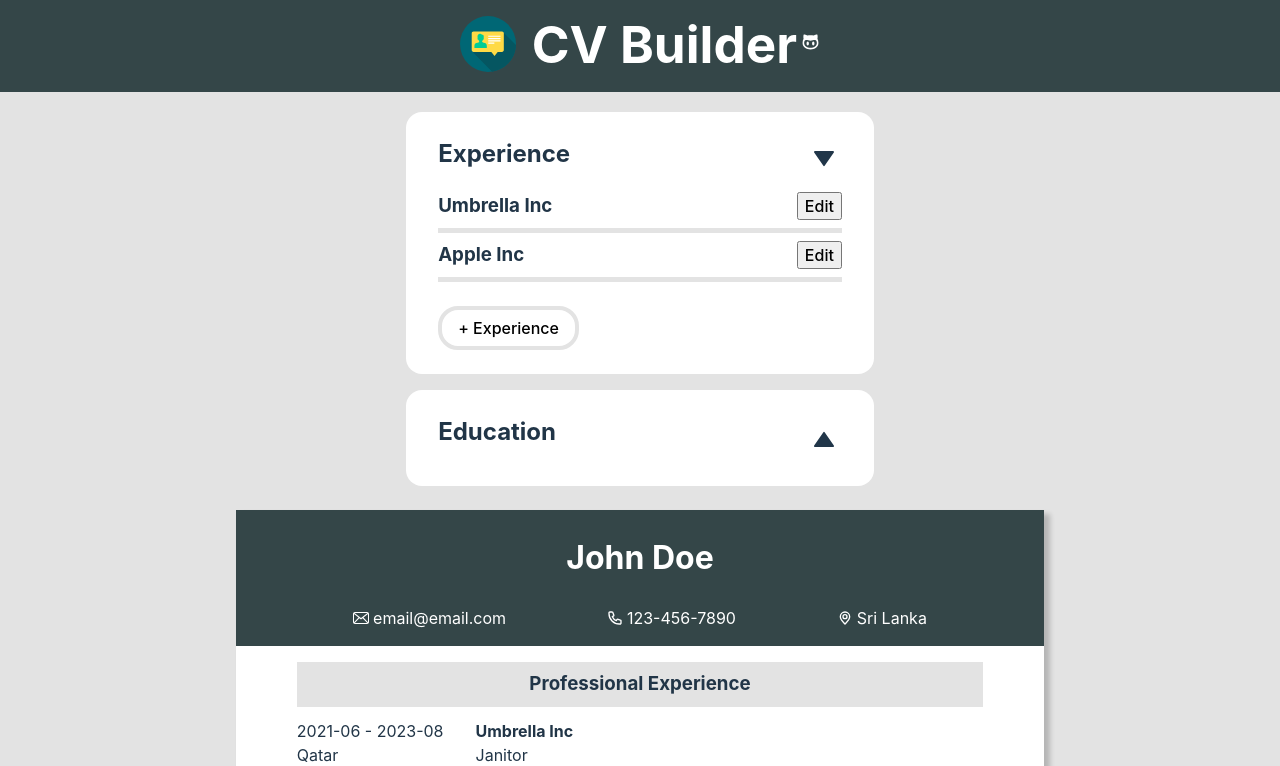
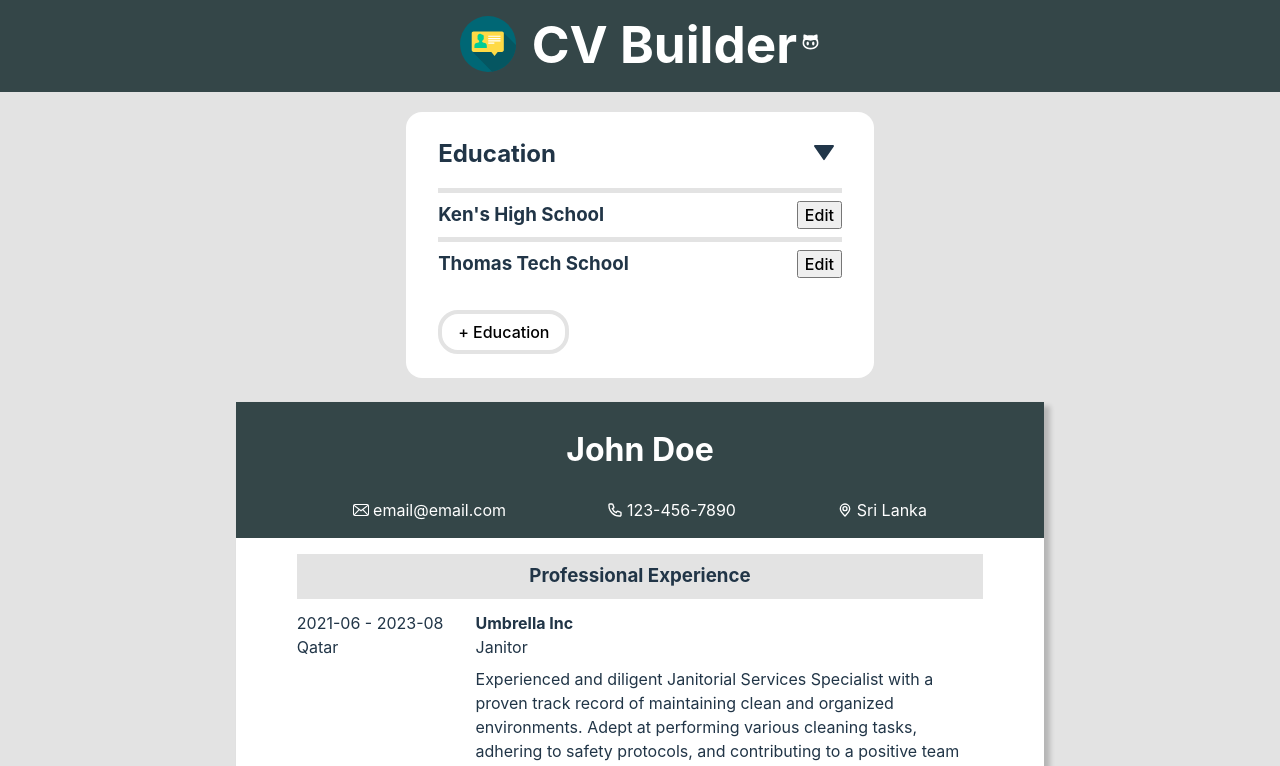
Before and after one commit to zakrnem/cv-builder, a React (Vite) app: page / in a window 1280 px wide. Shown: the top 766 px of the page. Built offline with nearby package versions, Linux system fonts and the light colour scheme.

Commit message:
Show one instance of EducationForm at a time

```diff
--- a/src/components/AddInstanceButton.jsx
+++ b/src/components/AddInstanceButton.jsx
@@ -3,7 +3,6 @@ function AddInstanceButton({
   buttonText,
   handleNewInstance,
   numberGroupVisible,
-  isFormVisible,
   groupIndex,
 }) {
   return (
@@ -11,7 +10,10 @@ function AddInstanceButton({
       className={className}
       onClick={handleNewInstance}
       style={{
-        display: numberGroupVisible === groupIndex && !isFormVisible ? "" : "none",
+        display:
+          numberGroupVisible === groupIndex
+            ? ""
+            : "none",
       }}
     >
       {buttonText}
--- a/src/components/Body.jsx
+++ b/src/components/Body.jsx
@@ -9,7 +9,12 @@ import { useState, useEffect } from "react";
 import { v4 as uuidv4 } from "uuid";
 
 function Body() {
-  const [numberGroupVisible, setNumberGroupVisible] = useState(2);
+  const [numberGroupVisible, setNumberGroupVisible] = useState(3);
+
+  useEffect(() => {
+    console.log(numberGroupVisible);
+  }, [numberGroupVisible]);
+
   const toggleGroup = (arg) => {
     arg === numberGroupVisible
       ? setNumberGroupVisible(0)
@@ -123,14 +128,14 @@ function Body() {
           input={input}
         /> */}
 
-        <InputExperience
+        {/* <InputExperience
           toggleGroup={toggleGroup}
           numberGroupVisible={numberGroupVisible}
           handleExperienceInputChange={handleExperienceInputChange}
           experienceInput={experienceInput}
           handleNewExperience={handleNewExperience}
           experienceInstances={experienceInstances}
-        />
+        /> */}
 
         <InputEducation
           toggleGroup={toggleGroup}
--- a/src/components/EducationForm.jsx
+++ b/src/components/EducationForm.jsx
@@ -1,7 +1,8 @@
 import "../styles/EducationForm.css";
 
 function EducationForm({
-  isFormVisible,
+  numberFormVisible,
+  numberGroupVisible,
   handleEducationInputChange,
   educationInput,
   handleFormReturn,
@@ -9,7 +10,9 @@ function EducationForm({
   educationInstance,
 }) {
   return (
-    <form style={{ display: isFormVisible ? "" : "none" }}>
+    <form style={{ display: numberFormVisible === educationInstance &&
+    numberGroupVisible !== 0
+    ? "" : "none" }}>
       <label htmlFor="school">School</label>
       <input
         type="text"
--- a/src/components/InputEducation.jsx
+++ b/src/components/InputEducation.jsx
@@ -13,10 +13,16 @@ function InputEducation({
   handleNewEducation,
   educationInstances,
 }) {
-  const [isFormVisible, setIsFormVisible] = useState(false);
-  const handleEditClick = () => {
-    setIsFormVisible((prevIsFormVisible) => !prevIsFormVisible);
+  const [numberFormVisible, setNumberFormVisible] = useState(0);
+  const editForm = (arg) => {
+    arg === numberFormVisible
+      ? setNumberFormVisible(0)
+      : setNumberFormVisible(arg);
   };
+  const handleEditClick = (arg) => {
+    editForm(arg);
+  };
+
   const handleFormReturn = (e) => {
     e.preventDefault();
     handleEditClick();
@@ -35,33 +41,33 @@ function InputEducation({
       />
       {Object.keys(educationInput).map((index) => {
         const education = educationInput[index];
+        const instance = educationInstances[index - 1]
         return (
           <div key={education.key}>
             <InstanceHeading
               title={education.school}
               handleEditClick={handleEditClick}
               numberGroupVisible={numberGroupVisible}
-              isFormVisible={isFormVisible}
               groupIndex={3}
+              educationInstance={instance}
             />
             <EducationForm
-              isFormVisible={isFormVisible}
+              numberFormVisible={numberFormVisible}
+              numberGroupVisible={numberGroupVisible}
               handleEducationInputChange={handleEducationInputChange}
               educationInput={education}
               handleFormReturn={handleFormReturn}
               handleFormDelete={handleFormDelete}
-              educationInstance={educationInstances[index - 1]}
+              educationInstance={instance}
             />
           </div>
         );
       })}
-
       <AddInstanceButton
-        className={'add-education'}
-        buttonText={'+ Education'}
+        className={"add-education"}
+        buttonText={"+ Education"}
         handleNewInstance={handleNewEducation}
         numberGroupVisible={numberGroupVisible}
-        isFormVisible={isFormVisible}
         groupIndex={3}
       />
     </div>
--- a/src/components/InputExperience.jsx
+++ b/src/components/InputExperience.jsx
@@ -59,8 +59,8 @@ function InputExperience({
       })}
 
       <AddInstanceButton
-        className={'add-experience'}
-        buttonText={'+ Experience'}
+        className={"add-experience"}
+        buttonText={"+ Experience"}
         handleNewInstance={handleNewExperience}
         numberGroupVisible={numberGroupVisible}
         isFormVisible={isFormVisible}
--- a/src/components/InstanceHeading.jsx
+++ b/src/components/InstanceHeading.jsx
@@ -2,18 +2,21 @@ function InstanceHeading({
   title,
   handleEditClick,
   numberGroupVisible,
-  isFormVisible,
   groupIndex,
+  educationInstance,
 }) {
   return (
     <div
       className="instance-heading"
       style={{
-        display: numberGroupVisible === groupIndex && !isFormVisible ? "" : "none",
+        display:
+          numberGroupVisible === groupIndex
+            ? ""
+            : "none",
       }}
     >
       <h3>{title}</h3>
-      <button onClick={handleEditClick}>Edit</button>
+      <button onClick={() => handleEditClick(educationInstance)}>Edit</button>
     </div>
   );
 }
--- a/src/styles/EducationForm.css
+++ b/src/styles/EducationForm.css
@@ -1,8 +1,8 @@
 .education > div > form {
-    margin-top: 1rem;
-    display: grid;
-  }
+  margin-bottom: 1.5rem;
+  display: grid;
+}
 
-  .education > div > form > label {
-    text-align: start;
-  }
+.education > div > form > label {
+  text-align: start;
+}
--- a/src/styles/ExperienceForm.css
+++ b/src/styles/ExperienceForm.css
@@ -1,5 +1,5 @@
 .experience > div > form {
-  margin-top: 1rem;
+  margin-bottom: 1.5rem;
   display: grid;
 }
 
@@ -16,7 +16,7 @@
 }
 
 .form-buttons {
-  margin-top: 1.25rem;
+  margin-top: .5rem;
   display: flex;
   justify-content: space-between;
   gap: 0.5rem;
--- a/src/styles/InputExperience.css
+++ b/src/styles/InputExperience.css
@@ -36,11 +36,11 @@
 .inputs-heading {
   display: flex;
   justify-content: space-between;
+  margin-bottom: 1rem;
 }
 
 .inputs-heading > h2 {
   margin: 0;
-  margin-bottom: 0.75rem;
 }
 
 .inputs-heading > button > img {
@@ -62,7 +62,7 @@
   display: flex;
   justify-content: space-between;
   padding: 0.5rem 0;
-  border-bottom: 5px solid var(--grey);
+  border-top: 5px solid var(--grey);
 }
 
 .instance-heading > h3 {
```
Also changed, not shown: src/components/InputGroupHeading.jsx (+6 -1 lines), src/pending.txt.
